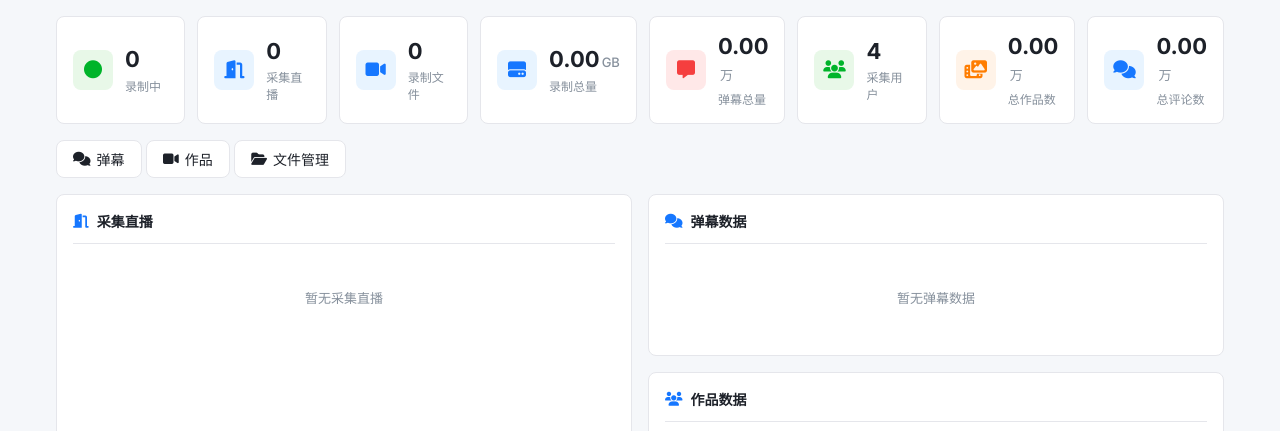
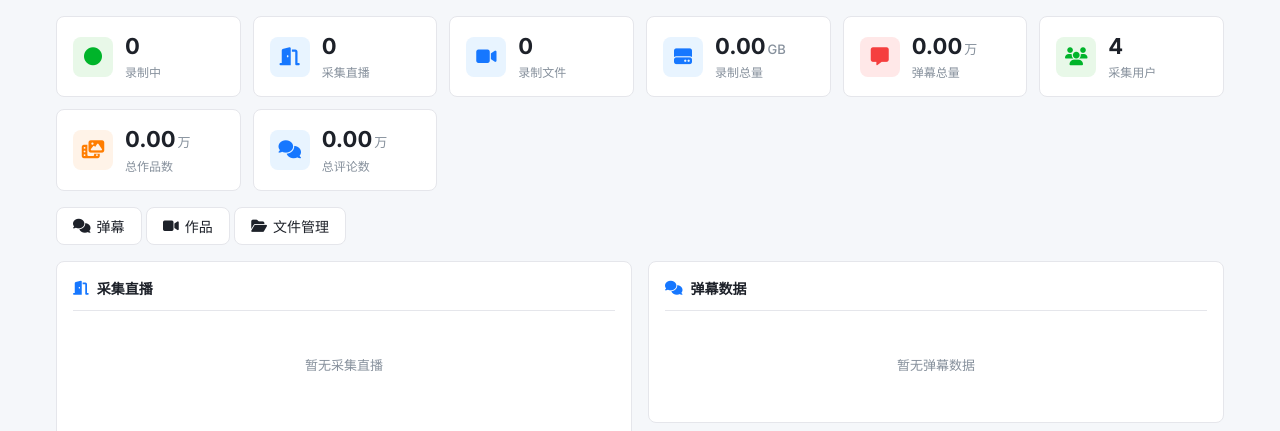
Before and after one commit to xhynice/DouyinSpace, a Flask app: page / in a window 1280 px wide. Shown: the part 78-509 px from the top of the page. Run offline with Flask 3, Linux system fonts and the light colour scheme; data that the repository does not hold is empty; parts of the project's set-up code (start-up, migrations or seed data) failed here and were passed over.

Commit message:
revert: PC card改回6列

```diff
--- a/templates/index.html
+++ b/templates/index.html
@@ -67,7 +67,7 @@ body {
 /* Stats Grid */
 .stats-grid {
   display: grid;
-  grid-template-columns: repeat(8, 1fr);
+  grid-template-columns: repeat(6, 1fr);
   gap: 12px;
   margin-bottom: 16px;
 }
```
